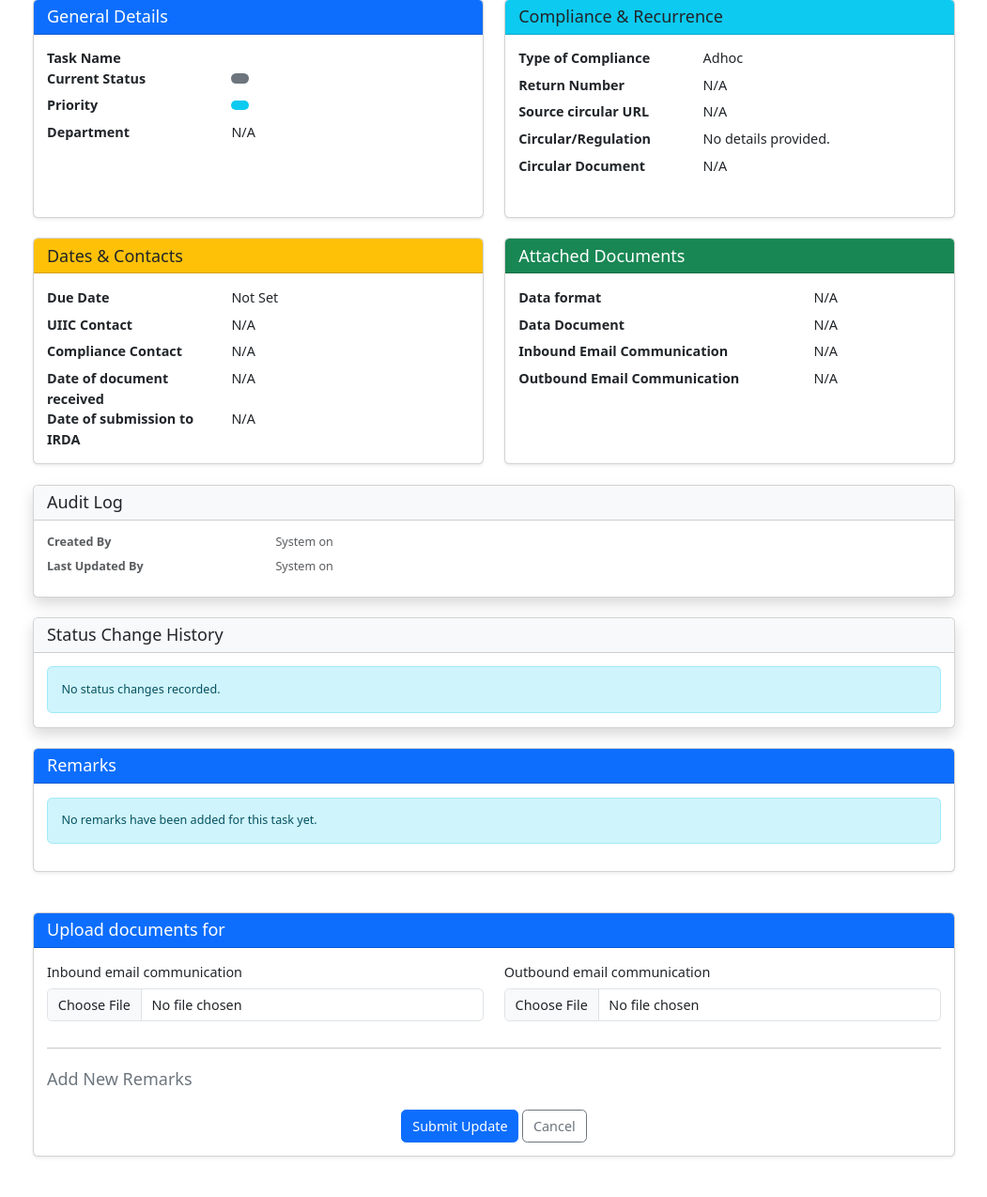
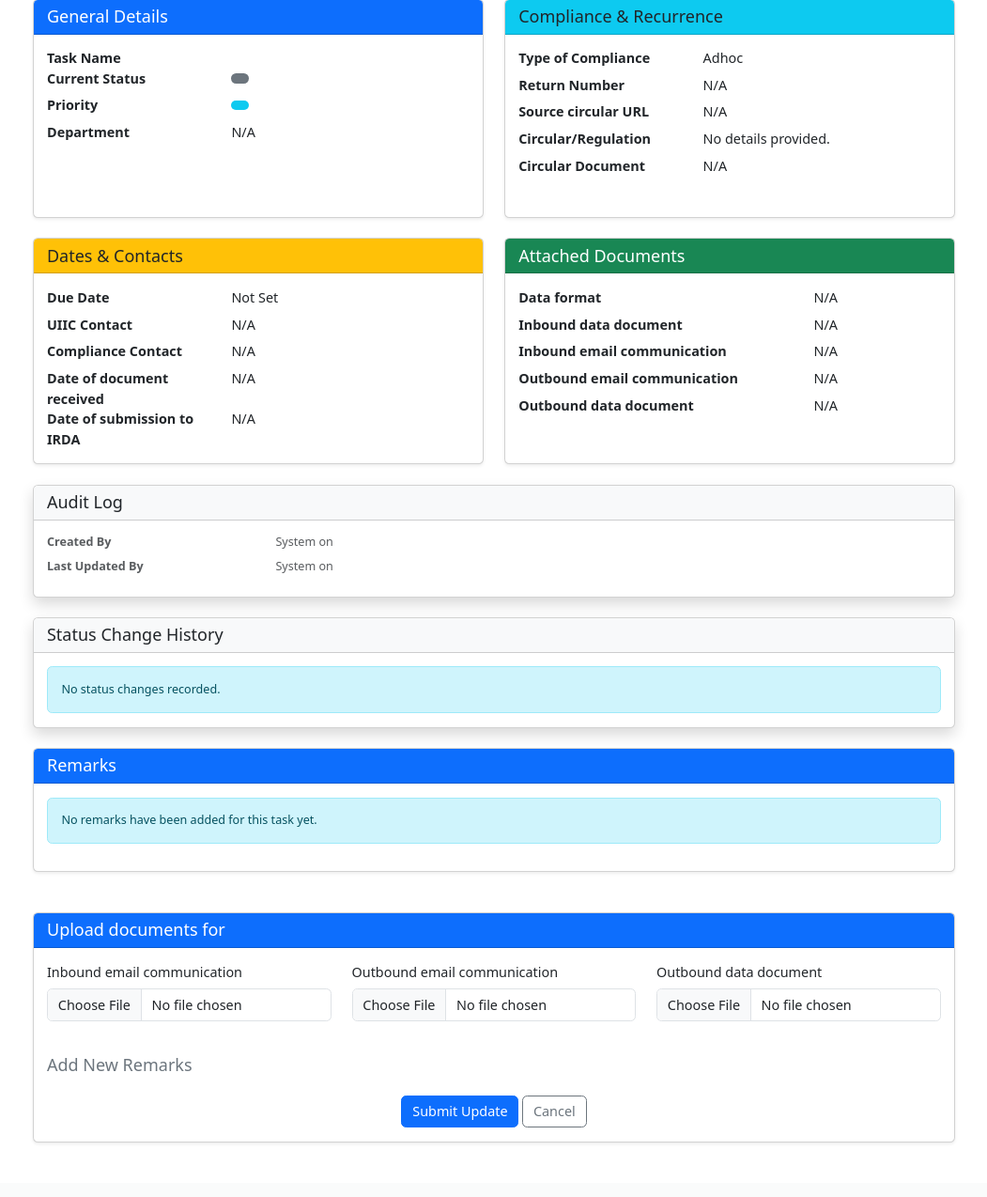
Before and after one commit to jokerdino/compliance_portal, a Django app: template compliance/templates/task_upload_compliance.html in a window 1280 px wide. Shown: the part 167-1441 px from the top of the page at 94% size, without its empty margins (114-1165 px from the left). After the commit the page ends 1383 px from the top, so only its background shows below. Run offline with Django 5.2, Linux system fonts and the light colour scheme; the template is opened without the code that fills it: values that come from a table or form of the project are taken from there, others are empty; some libraries are stand-ins or nearby versions.

Commit message:
Compliance: Add outbound data document field to task model

```diff
--- a/compliance/forms.py
+++ b/compliance/forms.py
@@ -162,7 +162,11 @@ class DepartmentTaskForm(forms.ModelForm):
 class ComplianceTaskForm(forms.ModelForm):
     class Meta:
         model = Task
-        fields = ["inbound_email_communication", "outbound_email_communication"]
+        fields = [
+            "inbound_email_communication",
+            "outbound_email_communication",
+            "outbound_data_document",
+        ]
 
 
 class PublicHolidayUploadForm(forms.Form):
--- a/compliance/models.py
+++ b/compliance/models.py
@@ -210,7 +210,15 @@ class Task(models.Model):
     data_document_template = models.FileField(
         blank=True, null=True, upload_to="data_document_template/"
     )
-    data_document = models.FileField(blank=True, null=True, upload_to="data_document/")
+    data_document = models.FileField(
+        verbose_name="Inbound data document",
+        blank=True,
+        null=True,
+        upload_to="data_document/",
+    )
+    outbound_data_document = models.FileField(
+        blank=True, null=True, upload_to="outbound_data_document/"
+    )
     priority = models.IntegerField(
         blank=True,
         null=True,
--- a/compliance/templates/partials/task_detail_display.html
+++ b/compliance/templates/partials/task_detail_display.html
@@ -131,7 +131,7 @@
                         N/A
                         {% endif %}
                     </dd>
-                    <dt class="col-sm-8">Data Document</dt>
+                    <dt class="col-sm-8">Inbound data document</dt>
                     <dd class="col-sm-4">
                         {% if task.data_document %}
                         <a href="{{ task.data_document.url }}" target="_blank" class="btn btn-sm btn-outline-primary">
@@ -141,7 +141,7 @@
                         N/A
                         {% endif %}
                     </dd>
-                    <dt class="col-sm-8">Inbound Email Communication</dt>
+                    <dt class="col-sm-8">Inbound email communication</dt>
                     <dd class="col-sm-4">
                         {% if task.inbound_email_communication %}
                         <a href="{{ task.inbound_email_communication.url }}" target="_blank"
@@ -152,10 +152,21 @@
                         N/A
                         {% endif %}
                     </dd>
-                    <dt class="col-sm-8">Outbound Email Communication</dt>
+                    <dt class="col-sm-8">Outbound email communication</dt>
                     <dd class="col-sm-4">
                         {% if task.outbound_email_communication %}
                         <a href="{{ task.outbound_email_communication.url }}" target="_blank"
+                            class="btn btn-sm btn-outline-primary">
+                            <i class="bi bi-envelope-out"></i> View File
+                        </a>
+                        {% else %}
+                        N/A
+                        {% endif %}
+                    </dd>
+                    <dt class="col-sm-8">Outbound data document</dt>
+                    <dd class="col-sm-4">
+                        {% if task.outbound_data_document %}
+                        <a href="{{ task.outbound_data_document.url }}" target="_blank"
                             class="btn btn-sm btn-outline-primary">
                             <i class="bi bi-envelope-out"></i> View File
                         </a>
--- a/compliance/templates/task_upload_compliance.html
+++ b/compliance/templates/task_upload_compliance.html
@@ -18,15 +18,17 @@
 
                     <div class="row">
 
-                        <div class="col-lg-6">
+                        <div class="col-lg-4">
                             {% bootstrap_field form.inbound_email_communication layout="vertical" %}
                         </div>
-                        <div class="col-lg-6">
+                        <div class="col-lg-4">
                             {% bootstrap_field form.outbound_email_communication layout="vertical" %}
+                        </div>
+                        <div class="col-lg-4">
+                            {% bootstrap_field form.outbound_data_document layout="vertical" %}
                         </div>
                     </div>
 
-                    <hr />
                     <h5 class="mt-4 text-secondary">Add New Remarks</h5>
 
                     {{ remarks_formset.management_form }}
--- a/compliance/views.py
+++ b/compliance/views.py
@@ -313,7 +313,8 @@ class TaskUpdateView(LoginRequiredMixin, UpdateView):
             if self.request.user.user_type in self.COMPLIANCE_DEPT_USERS:
                 inbound_email = form.cleaned_data.get("inbound_email_communication")
                 outbound_email = form.cleaned_data.get("outbound_email_communication")
-                if inbound_email and outbound_email:
+                outbound_data = form.cleaned_data.get("outbound_data_document")
+                if inbound_email and outbound_email and outbound_data:
                     self.object.current_status = "submitted"
                     self.object.date_of_document_forwarded = localdate()
 
```
Also changed, not shown: compliance/migrations/0006_alter_publicholiday_options_and_more.py (added).
